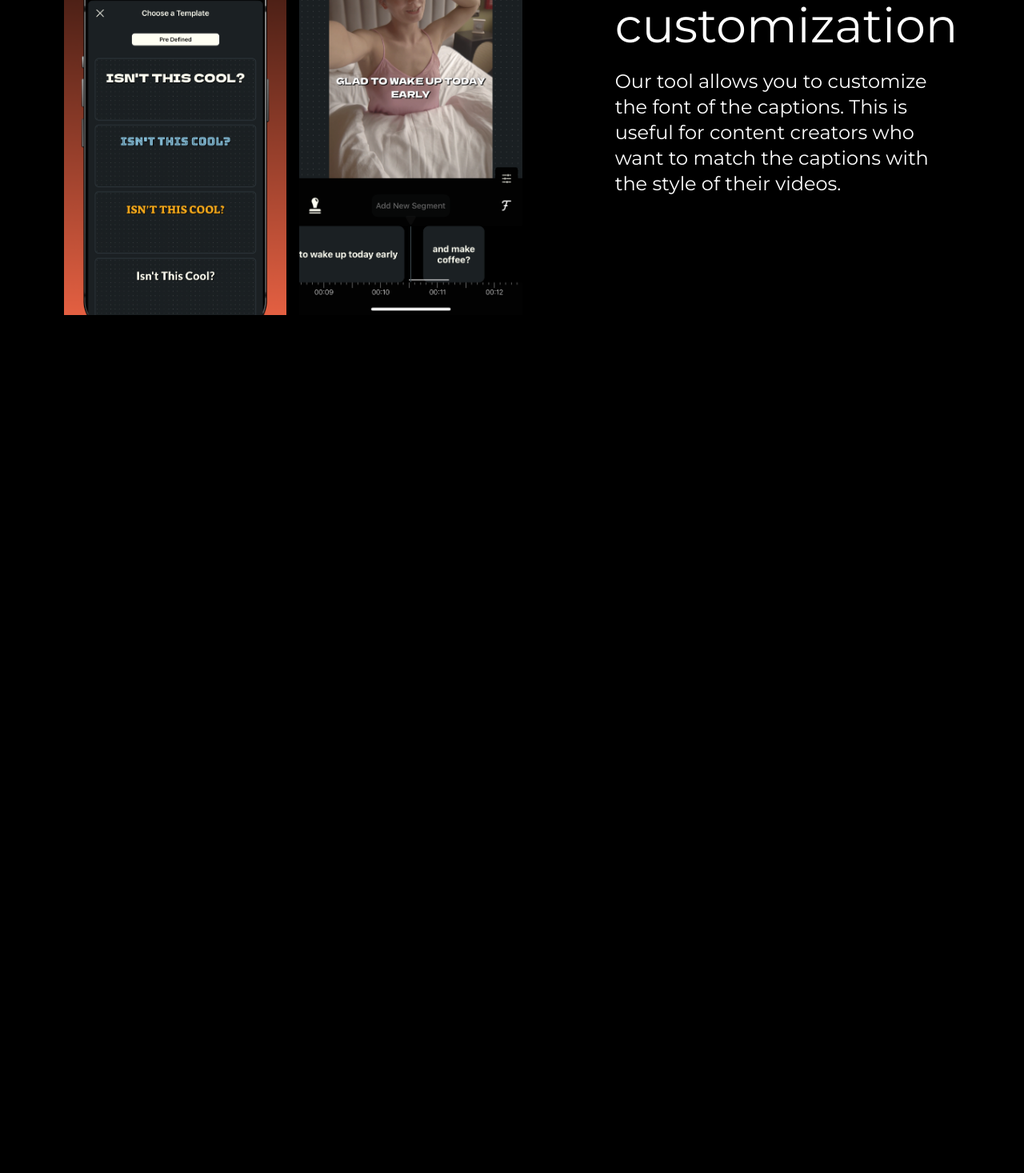
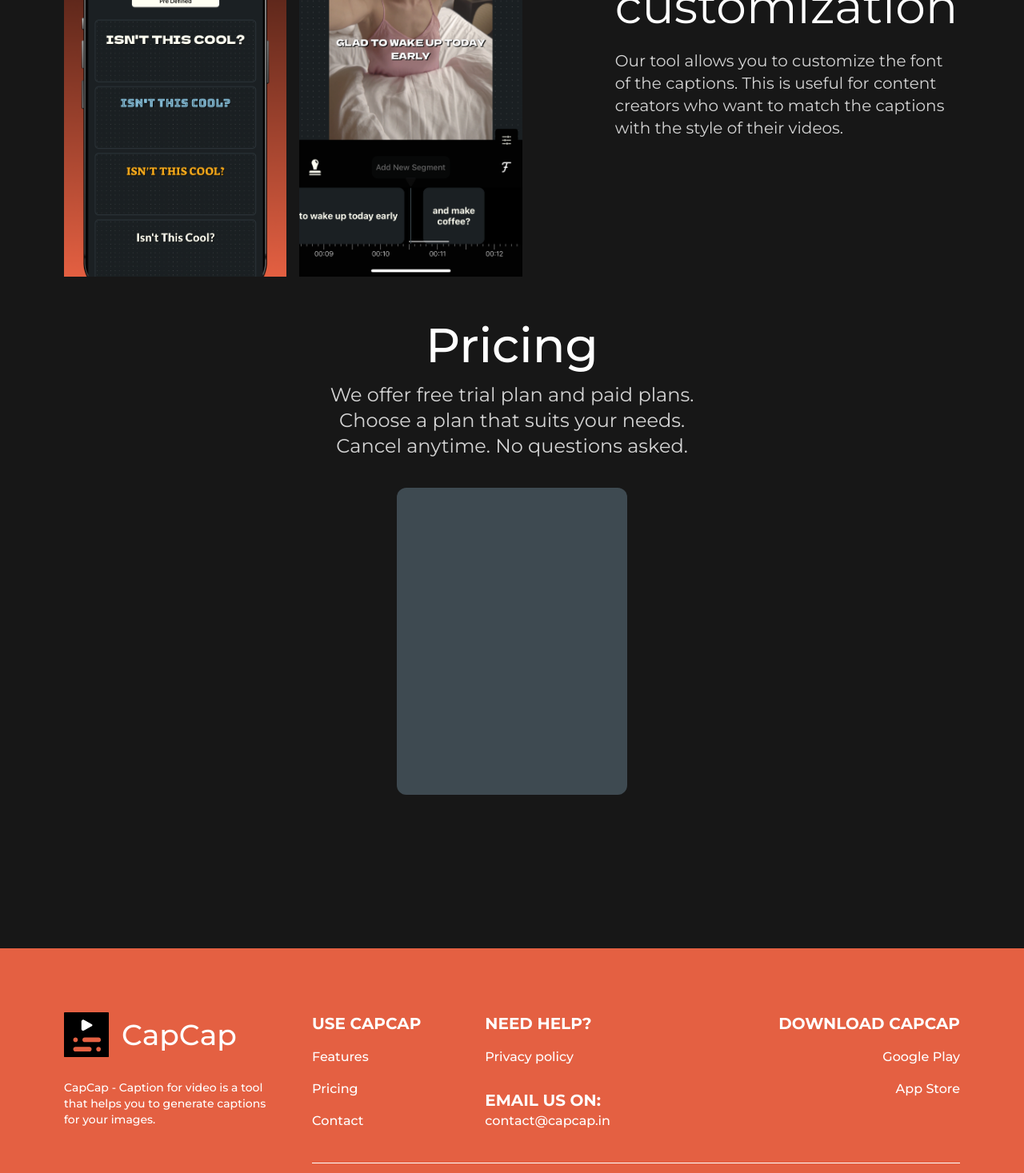
Before and after one commit to FireLord/nextjs-capcap, a Next.js app: page / in a window 1280 px wide. Shown: the part 1330-2797 px from the top of the page at 80% size. Before the commit the page ends 1736 px from the top, so only its background shows below. Built offline with nearby package versions, Linux system fonts and the light colour scheme.

Commit message:
basic footer and price card

```diff
--- a/app/components/Features.tsx
+++ b/app/components/Features.tsx
@@ -10,18 +10,18 @@ export function Features() {
             <h1 className="text-white text-center font-medium text-4xl lg:text-6xl">
                 What do we offer?
             </h1>
-            <p className="text-white text-center text-lg lg:mx-80">
+            <p className="text-neutral-300 text-center text-xl lg:text-2xl lg:mx-80">
                 We offer a tool that generates captions for videos.
                 This tool is useful for content creators who want to make their videos more accessible to a wider audience.
             </p>
 
             {/* Feature 1 */}
             <div className="pt-14 flex flex-col-reverse gap-x-5 justify-between lg:flex-row">
-                <div className="flex flex-col gap-y-6 py-10 lg:py-40 lg:w-1/2 lg:pr-24">
+                <div className="flex flex-col gap-y-6 py-10 justify-center lg:w-1/2 lg:pr-24">
                     <h1 className="text-white text-4xl text-center lg:text-start lg:text-6xl">
                         Translate to multiple languages
                     </h1>
-                    <p className="text-white text-2xl text-center lg:text-start">
+                    <p className="text-neutral-300 text-xl text-center lg:text-start">
                         Our tool can translate captions to multiple languages.
                         This is useful for content creators who want to reach a global audience.
                     </p>
@@ -35,11 +35,11 @@ export function Features() {
 
             {/* Feature 2 */}
             <div className="flex flex-col-reverse gap-x-5 justify-between lg:flex-row-reverse lg:pt-14">
-                <div className="flex flex-col gap-y-6 py-10 lg:py-40 lg:w-1/2 lg:pl-24">
+                <div className="flex flex-col gap-y-6 py-10 justify-center lg:w-1/2 lg:pl-24">
                     <h1 className="text-white text-4xl text-center lg:text-start lg:text-6xl">
                         Font customization
                     </h1>
-                    <p className="text-white text-2xl text-center lg:text-start">
+                    <p className="text-neutral-300 text-xl text-center lg:text-start">
                         Our tool allows you to customize the font of the captions.
                         This is useful for content creators who want to match the captions with the style of their videos.
                     </p>
--- /dev/null
+++ b/app/components/Footer.tsx
@@ -0,0 +1,64 @@
+import Image from "next/image";
+import logo from "../../public/assets/logo.svg";
+import { ArrowDownTrayIcon } from "@heroicons/react/20/solid";
+
+export function Footer() {
+    return (
+        <footer className="flex flex-row w-full bg-[#E46042] py-20 px-20 gap-x-10">
+
+            {/* Logo and download button */}
+            <div className="flex flex-col items-start gap-y-7 w-1/4">
+                <div className="flex gap-x-4 items-center">
+                    <Image src={logo} alt="CapCap logo" className="h-14 w-14" />
+                    <h1 className="text-white font-medium text-4xl">
+                        CapCap
+                    </h1>
+                </div>
+
+                <p className="text-white text-sm font-medium">
+                    CapCap - Caption for video is a tool that helps you to generate captions for your images.
+                </p>
+            </div>
+
+            {/* Links */}
+            <div className="flex flex-col w-3/4 gap-y-10">
+                {/* Main rows */}
+                <div className="flex flex-row justify-between">
+                    {/* help and navigation links */}
+                    <div className="flex flex-row gap-x-20">
+                        {/* Main navigation */}
+                        <div className="flex flex-col gap-y-4 items-start">
+                            <h1 className="text-white font-bold text-xl">USE CAPCAP</h1>
+                            <button className="text-white font-medium">Features</button>
+                            <button className="text-white font-medium">Pricing</button>
+                            <button className="text-white font-medium">Contact</button>
+                        </div>
+
+                        {/* Help */}
+                        <div className="flex flex-col h-full justify-between">
+                            <div className="flex flex-col gap-y-4 items-start">
+                                <h1 className="text-white font-bold text-xl">NEED HELP?</h1>
+                                <button className="text-white font-medium">Privacy policy</button>
+                            </div>
+
+                            <div>
+                                <h1 className="text-white font-bold text-xl">EMAIL US ON:</h1>
+                                <a href="mailto:contact@capcap.in" className="text-white font-medium">contact@capcap.in</a>
+                            </div>
+                        </div>
+                    </div>
+
+                    {/* Mobile store links */}
+                    <div className="flex flex-col gap-y-4 items-end">
+                        <h1 className="text-white font-bold text-xl">DOWNLOAD CAPCAP</h1>
+                        <button className="text-white font-medium">Google Play</button>
+                        <button className="text-white font-medium">App Store</button>
+                    </div>
+                </div>
+
+                {/* white divider */}
+                <div className="h-[1px] bg-white w-full" />
+            </div>
+        </footer>
+    );
+}
--- a/app/components/Navbar.tsx
+++ b/app/components/Navbar.tsx
@@ -6,7 +6,6 @@ const navLinks = [
     { name: 'Features' },
     { name: 'Pricing' },
     { name: 'Contact' },
-    { name: 'Privacy' },
 ];
 
 export function Navbar() {
--- /dev/null
+++ b/app/components/Price.tsx
@@ -0,0 +1,19 @@
+export function Price() {
+    return (
+        <div className="flex flex-col items-center py-14 gap-y-4 pb-48">
+            <h1 className="text-white text-center font-medium text-4xl lg:text-6xl">
+                Pricing
+            </h1>
+            <p className="text-neutral-300 text-center text-xl lg:text-2xl lg:mx-80">
+                We offer free trial plan and paid plans. Choose a plan that suits your needs. Cancel anytime. No questions asked.
+            </p>
+
+            {/* Price Card */}
+            <div className="flex flex-col w-full justify-center gap-y-5 lg:gap-x-14 pt-5 lg:flex-row">
+                <div className="h-96 w-full bg-[#3E4A51] rounded-xl lg:w-72">
+
+                </div>
+            </div>
+        </div>
+    );
+}
--- a/app/layout.tsx
+++ b/app/layout.tsx
@@ -18,7 +18,7 @@ export default function RootLayout({
 }>) {
   return (
     <html lang="en">
-      <body className={`${montserratFont.className} antialiased bg-black`}>
+      <body className={`${montserratFont.className} antialiased bg-neutral-900`}>
         {children}
       </body>
     </html>
--- a/app/page.tsx
+++ b/app/page.tsx
@@ -1,6 +1,8 @@
 import { Features } from "./components/Features";
 import { Hero } from "./components/Hero";
 import { Navbar } from "./components/Navbar";
+import { Price } from "./components/Price";
+import { Footer } from "./components/Footer";
 
 export default function Home() {
   return (
@@ -9,7 +11,9 @@ export default function Home() {
       <Hero />
       <div className="px-5 lg:container lg:px-20 mx-auto">
         <Features />
+        <Price />
       </div>
+      <Footer />
     </>
   );
 }
```
